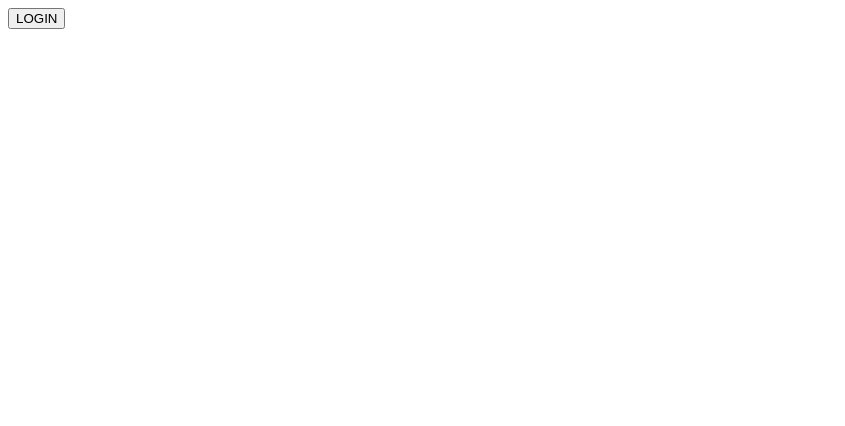
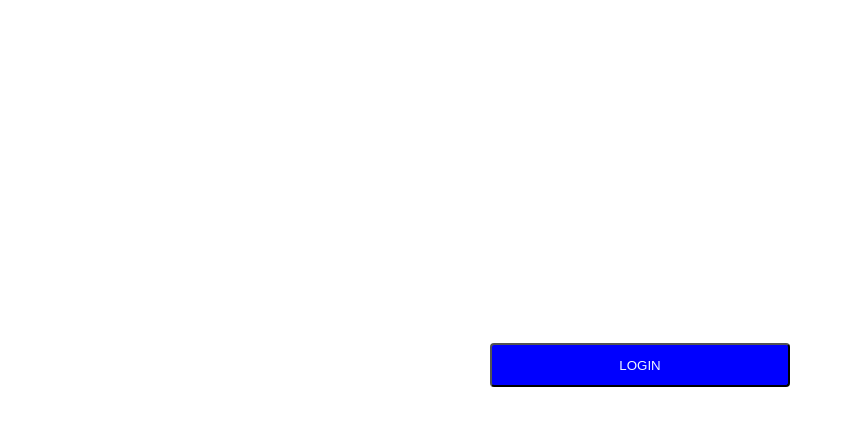
Before and after one commit to solehudin5699/sse-example, a plain HTML site: page frontend/index.html in a window 1280 px wide. Shown: the whole page, without its empty margins (0-845 px from the left). Drawn offline with Linux system fonts and the light colour scheme.

Commit message:
update ui

```diff
--- a/frontend/index.html
+++ b/frontend/index.html
@@ -5,9 +5,25 @@
     <meta name="viewport" content="width=device-width, initial-scale=1.0" />
     <title>Document</title>
     <script defer src="./index.js"></script>
+    <style>
+      body {
+        display: grid;
+        place-content: center;
+        min-height: 100vh;
+      }
+      .btn-action {
+        background-color: blue;
+        padding: 8px;
+        border-radius: 4px;
+        height: 44px;
+        min-width: 300px;
+        color: aliceblue;
+        cursor: pointer;
+      }
+    </style>
   </head>
   <body>
-    <button id="loginLogout" onclick="loginLogout()">LOGIN</button>
+    <button class="btn-action" id="loginLogout" onclick="loginLogout()">LOGIN</button>
     <br />
     <br />
     <br />
```
Also changed, not shown: backend/index.js (+25 -15 lines).
